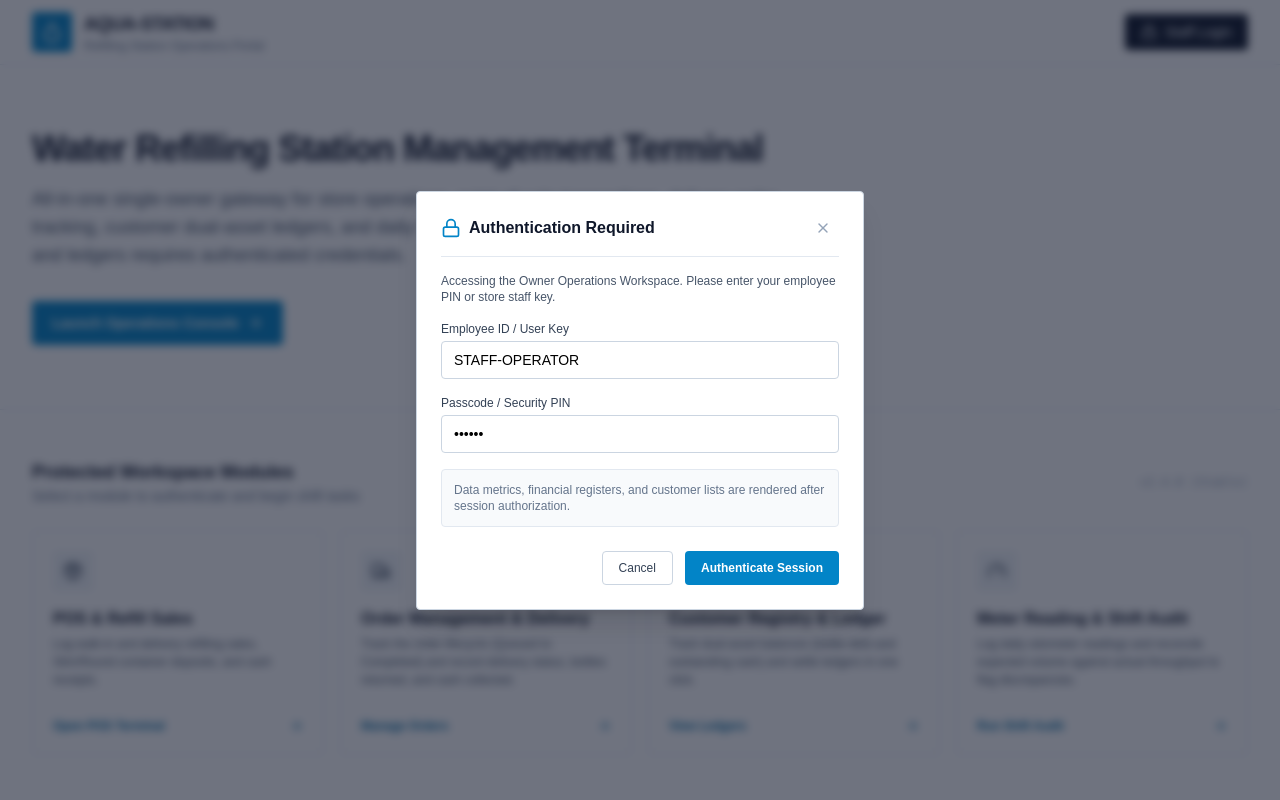
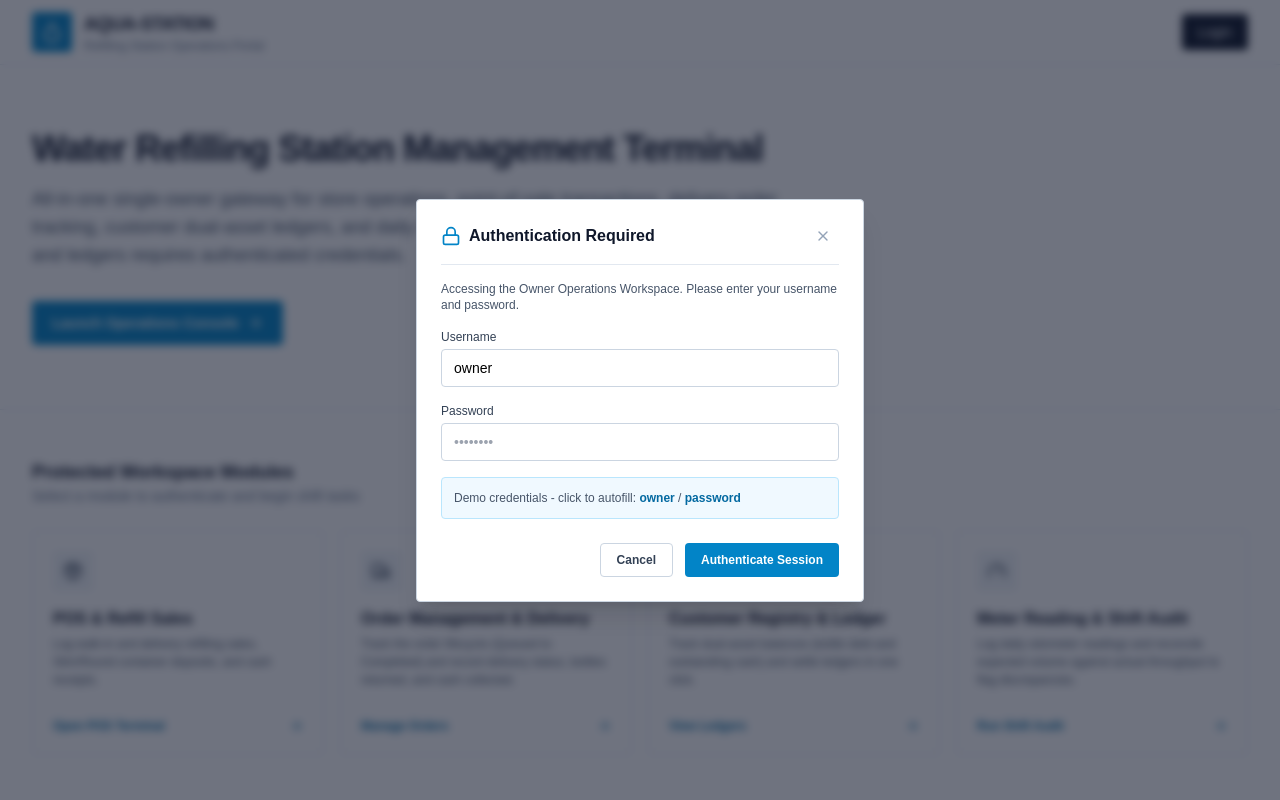
Before and after one commit to repulse-86/water-refill-ui, a React (Vite) app: page / in a window 1280 px wide. Both pictures are taken after a click on the button "Launch Operations Console". Shown: the top 800 px of the page. Built offline with nearby package versions, Linux system fonts and the light colour scheme.

Commit message:
feat: add login functionality

```diff
--- a/src/components/website/AuthModal.jsx
+++ b/src/components/website/AuthModal.jsx
@@ -1,89 +1,127 @@
-import { useState } from 'react';
-import { Lock, X } from 'lucide-react';
-import useAuthModalStore from '../../store/authModalStore';
+import { useEffect } from 'react';
+import { useForm } from 'react-hook-form';
+import { useNavigate } from 'react-router-dom';
+import { useShallow } from 'zustand/shallow';
+import { Lock } from 'lucide-react';
+import useAuthStore, { loginRules } from '../../store/authStore';
+import useServerFieldErrors from '../../hooks/useServerFieldErrors';
+import FormField from '../ui/FormField';
+import Button from '../ui/Button';
+import Modal from '../ui/Modal';
 
-export default function AuthModal() {
-  const isOpen = useAuthModalStore((state) => state.isOpen);
-  const closeAuth = useAuthModalStore((state) => state.closeAuth);
-  const [employeeId, setEmployeeId] = useState('STAFF-OPERATOR');
-  const [pin, setPin] = useState('123456');
+export default function AuthModal({ isOpen, onClose }) {
+  const navigate = useNavigate();
+  const { login, status, message, fieldErrors, resetErrors } = useAuthStore(
+    useShallow((state) => ({
+      login: state.login,
+      status: state.status,
+      message: state.message,
+      fieldErrors: state.fieldErrors,
+      resetErrors: state.resetErrors,
+    }))
+  );
+
+  const {
+    register,
+    handleSubmit,
+    setError,
+    setValue,
+    clearErrors,
+    reset,
+    formState: { errors },
+  } = useForm({
+    defaultValues: { username: 'owner', password: '' },
+  });
+
+  useServerFieldErrors({ setError, fieldErrors });
+
+  useEffect(() => {
+    if (isOpen) {
+      reset({ username: 'owner', password: '' });
+      resetErrors();
+    }
+  }, [isOpen, reset, resetErrors]);
 
   if (!isOpen) return null;
 
-  const handleSubmit = (e) => {
-    e.preventDefault();
-    closeAuth();
+  const isLoading = status === 'loading';
+  const hasFieldError = Boolean(errors.username || errors.password);
+
+  const fillDemo = () => {
+    setValue('username', 'owner');
+    setValue('password', 'password');
+    clearErrors();
+  };
+
+  const onSubmit = async (data) => {
+    const result = await login(data);
+    if (result.success) {
+      onClose();
+      reset();
+      navigate('/dashboard');
+    }
   };
 
   return (
-    <div className="fixed inset-0 z-50 flex items-center justify-center p-4 bg-slate-900/60 backdrop-blur-sm">
-      <div className="bg-white rounded border border-slate-300 shadow-xl max-w-md w-full p-6 relative">
-        <div className="flex justify-between items-center border-b border-slate-200 pb-4 mb-4">
-          <div className="flex items-center space-x-2">
-            <Lock className="w-5 h-5 text-sky-600" />
-            <h3 className="font-bold text-slate-900 text-base">Authentication Required</h3>
+    <Modal
+      isOpen={isOpen}
+      onClose={onClose}
+      title="Authentication Required"
+      icon={Lock}
+    >
+      <p className="text-xs text-slate-600 mb-4">
+        Accessing the Owner Operations Workspace.
+        Please enter your username and password.
+      </p>
+
+        {message && !hasFieldError && (
+          <div className="mb-4 p-3 bg-red-50 border border-red-200 rounded text-xs text-red-700">
+            {message}
           </div>
-          <button
-            onClick={closeAuth}
-            className="text-slate-400 hover:text-slate-600 text-sm font-semibold px-2 py-1"
-          >
-            <X className="w-4 h-4" />
-          </button>
-        </div>
+        )}
 
-        <p className="text-xs text-slate-600 mb-4">
-          Accessing the Owner Operations Workspace.
-          Please enter your employee PIN or store staff key.
-        </p>
-
-        <form onSubmit={handleSubmit} className="space-y-4">
-          <div>
-            <label className="block text-xs font-medium text-slate-700 mb-1">
-              Employee ID / User Key
-            </label>
+        <form onSubmit={handleSubmit(onSubmit)} className="space-y-4" noValidate>
+          <FormField label="Username" htmlFor="login-username" error={errors.username?.message}>
             <input
               type="text"
-              placeholder="e.g. EMP-104"
-              value={employeeId}
-              onChange={(e) => setEmployeeId(e.target.value)}
-              className="w-full px-3 py-2 text-sm border border-slate-300 rounded focus:outline-none focus:ring-2 focus:ring-sky-500 focus:border-sky-500"
+              placeholder="e.g. owner"
+              {...register('username', loginRules.username)}
             />
-          </div>
+          </FormField>
 
-          <div>
-            <label className="block text-xs font-medium text-slate-700 mb-1">
-              Passcode / Security PIN
-            </label>
+          <FormField label="Password" htmlFor="login-password" error={errors.password?.message}>
             <input
               type="password"
               placeholder="••••••••"
-              value={pin}
-              onChange={(e) => setPin(e.target.value)}
-              className="w-full px-3 py-2 text-sm border border-slate-300 rounded focus:outline-none focus:ring-2 focus:ring-sky-500 focus:border-sky-500"
+              {...register('password', loginRules.password)}
             />
-          </div>
+          </FormField>
 
-          <div className="p-3 bg-slate-50 rounded border border-slate-200 text-xs text-slate-500">
-            Data metrics, financial registers, and customer lists are rendered after session authorization.
-          </div>
+          <button
+            type="button"
+            onClick={fillDemo}
+            disabled={isLoading}
+            className="w-full p-3 bg-sky-50 border border-sky-200 rounded text-left text-xs text-slate-600 hover:bg-sky-100 transition-colors disabled:opacity-50"
+          >
+            Demo credentials - click to autofill:{' '}
+            <span className="font-semibold text-sky-700">owner</span> /{' '}
+            <span className="font-semibold text-sky-700">password</span>
+          </button>
 
           <div className="flex justify-end space-x-3 pt-2">
-            <button
+            <Button
               type="button"
-              onClick={closeAuth}
-              className="px-4 py-2 border border-slate-300 rounded text-xs font-medium text-slate-700 hover:bg-slate-50"
+              variant="secondary"
+              onClick={onClose}
+              disabled={isLoading}
             >
               Cancel
-            </button>
-            <button
-              type="submit"
-              className="px-4 py-2 bg-sky-600 hover:bg-sky-700 text-white rounded text-xs font-semibold"
-            >
-              Authenticate Session
-            </button>
+            </Button>
+            <Button type="submit" isLoading={isLoading}>
+              {isLoading ? 'Authenticating…' : 'Authenticate Session'}
+            </Button>
           </div>
         </form>
-      </div>
-    </div>
+    </Modal>
   );
 }
--- a/src/components/website/Navbar.jsx
+++ b/src/components/website/Navbar.jsx
@@ -1,9 +1,7 @@
 import { Link } from 'react-router-dom';
-import { Droplet, Lock } from 'lucide-react';
-import useAuthModalStore from '../../store/authModalStore';
+import { Droplet } from 'lucide-react';
 
-export default function Navbar() {
-  const openAuth = useAuthModalStore((state) => state.openAuth);
+export default function Navbar({ onOpenAuth }) {
 
   return (
     <header className="bg-white border-b border-slate-200 sticky top-0 z-30">
@@ -22,11 +20,10 @@ export default function Navbar() {
 
         <div className="flex items-center space-x-4">
           <button
-            onClick={openAuth}
+            onClick={onOpenAuth}
             className="inline-flex items-center justify-center bg-slate-900 hover:bg-slate-800 text-white px-4 py-2 rounded text-sm font-medium transition-colors"
           >
-            <Lock className="w-4 h-4 mr-2" />
-            Staff Login
+            Login
           </button>
         </div>
       </div>
--- a/src/layouts/GuestLayout.jsx
+++ b/src/layouts/GuestLayout.jsx
@@ -1,17 +1,23 @@
+import { useState } from 'react';
 import { Outlet } from 'react-router-dom';
 import Navbar from '../components/website/Navbar';
 import Footer from '../components/website/Footer';
 import AuthModal from '../components/website/AuthModal';
 
 export default function GuestLayout() {
+  const [isAuthOpen, setIsAuthOpen] = useState(false);
+
+  const openAuth = () => setIsAuthOpen(true);
+  const closeAuth = () => setIsAuthOpen(false);
+
   return (
     <div className="flex flex-col min-h-screen">
-      <Navbar />
+      <Navbar onOpenAuth={openAuth} />
       <main className="flex-grow">
-        <Outlet />
+        <Outlet context={{ isAuthOpen, openAuth, closeAuth }} />
       </main>
       <Footer />
-      <AuthModal />
+      <AuthModal isOpen={isAuthOpen} onClose={closeAuth} />
     </div>
   );
 }
--- a/src/pages/website/Home.jsx
+++ b/src/pages/website/Home.jsx
@@ -1,12 +1,15 @@
+import { useOutletContext } from 'react-router-dom';
 import Hero from './sections/home/Hero';
 import ModulesGrid from './sections/home/ModulesGrid';
 import Checklist from './sections/home/Checklist';
 
 export default function Home() {
+  const { openAuth } = useOutletContext();
+
   return (
     <>
-      <Hero />
-      <ModulesGrid />
+      <Hero onOpenAuth={openAuth} />
+      <ModulesGrid onOpenAuth={openAuth} />
       <Checklist />
     </>
   );
--- a/src/pages/website/sections/home/Hero.jsx
+++ b/src/pages/website/sections/home/Hero.jsx
@@ -1,8 +1,6 @@
 import { ArrowRight } from 'lucide-react';
-import useAuthModalStore from '../../../../store/authModalStore';
 
-export default function Hero() {
-  const openAuth = useAuthModalStore((state) => state.openAuth);
+export default function Hero({ onOpenAuth }) {
 
   return (
     <section className="bg-white border-b border-slate-200 py-12 md:py-16">
@@ -19,7 +17,7 @@ export default function Hero() {
 
           <div className="flex flex-col sm:flex-row gap-3">
             <button
-              onClick={openAuth}
+              onClick={onOpenAuth}
               className="inline-flex items-center justify-center bg-sky-600 hover:bg-sky-700 text-white px-5 py-3 rounded text-sm font-semibold transition-colors"
             >
               Launch Operations Console
--- a/src/pages/website/sections/home/ModulesGrid.jsx
+++ b/src/pages/website/sections/home/ModulesGrid.jsx
@@ -1,5 +1,4 @@
 import { Package, Truck, Users, Gauge, ArrowRight } from 'lucide-react';
-import useAuthModalStore from '../../../../store/authModalStore';
 
 const modules = [
   {
@@ -32,8 +31,7 @@ const modules = [
   },
 ];
 
-export default function ModulesGrid() {
-  const openAuth = useAuthModalStore((state) => state.openAuth);
+export default function ModulesGrid({ onOpenAuth }) {
 
   return (
     <section className="py-12 max-w-7xl mx-auto px-4 sm:px-6 lg:px-8">
@@ -42,7 +40,6 @@ export default function ModulesGrid() {
           <h2 className="text-lg font-bold text-slate-900">Protected Workspace Modules</h2>
           <p className="text-sm text-slate-500">Select a module to authenticate and begin shift tasks</p>
         </div>
-        <span className="text-xs text-slate-400 font-mono">v2.4.0 (Stable)</span>
       </div>
 
       <div className="grid grid-cols-1 md:grid-cols-2 lg:grid-cols-4 gap-4">
@@ -59,7 +56,7 @@ export default function ModulesGrid() {
               <p className="text-xs text-slate-600 mb-4 leading-normal">{description}</p>
             </div>
             <button
-              onClick={openAuth}
+              onClick={onOpenAuth}
               className="w-full text-left text-xs font-semibold text-sky-700 hover:text-sky-800 pt-3 border-t border-slate-100 flex items-center justify-between"
             >
               <span>{cta}</span>
--- a/src/store/authModalStore.js
+++ /dev/null
@@ -1,9 +0,0 @@
-import { create } from 'zustand';
-
-const useAuthModalStore = create((set) => ({
-  isOpen: false,
-  openAuth: () => set({ isOpen: true }),
-  closeAuth: () => set({ isOpen: false }),
-}));
-
-export default useAuthModalStore;
```
